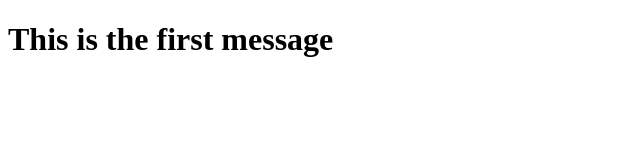
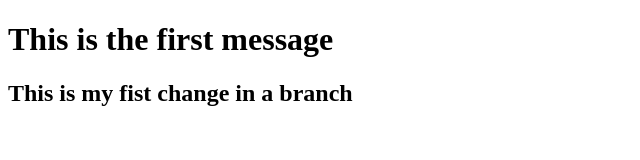
Before and after one commit to Gabelonion/ACM-HTML, a plain HTML site: page index.html in a window 1280 px wide. Shown: the whole page, without its empty margins (0-640 px from the left). Drawn offline with Linux system fonts and the light colour scheme.

Commit message:
line added in index.html

```diff
--- a/index.html
+++ b/index.html
@@ -6,5 +6,6 @@
   </head>
   <body>
     <h1>This is the first message</h1>
+    <h2>This is my fist change in a branch</h2>
   </body>
 </html>
```
